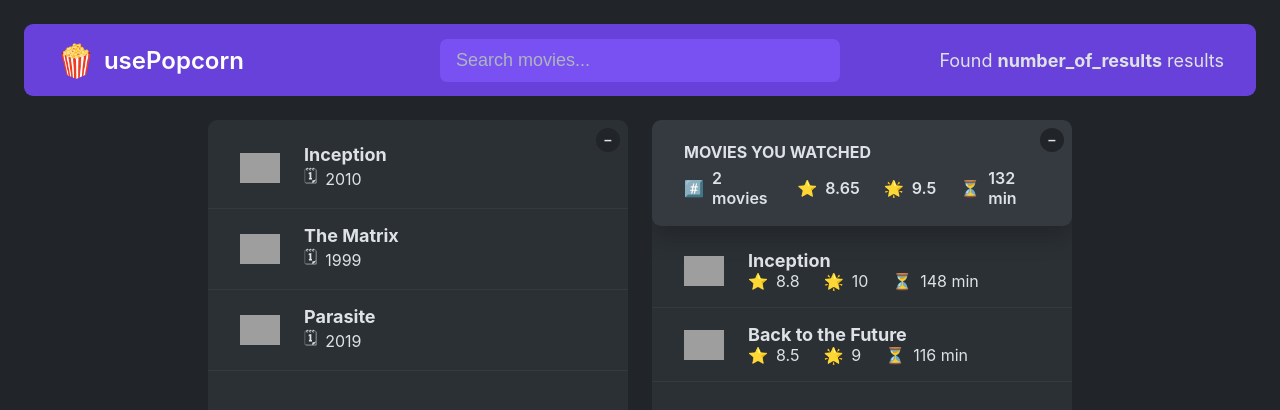
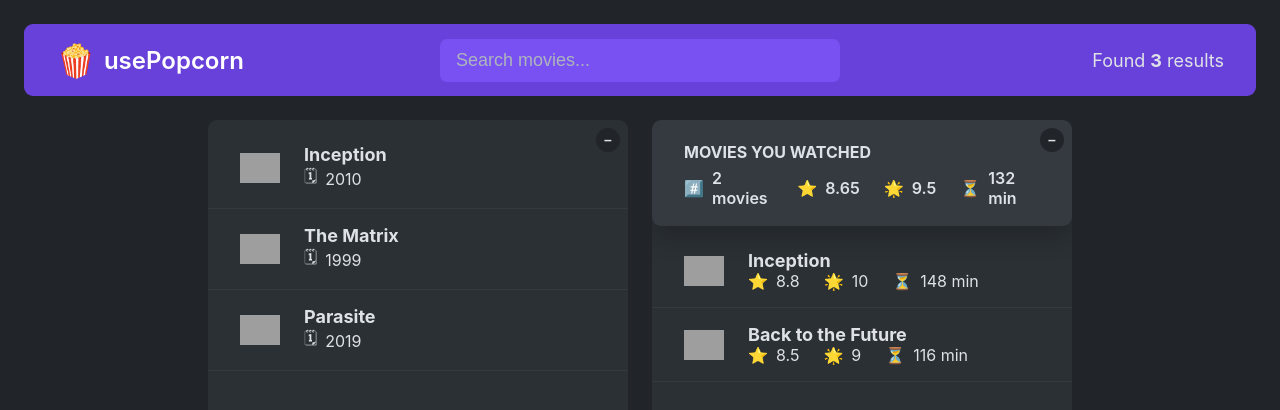
Before and after one commit to SoheilRezaei/usePopcorn, a React (Create React App) app: page / in a window 1280 px wide. Shown: the top 410 px of the page. Built offline with nearby package versions, Linux system fonts and the light colour scheme; grey boxes are pictures that could not be loaded.

Commit message:
using state composition to avoid drilling

```diff
--- a/src/App.js
+++ b/src/App.js
@@ -50,19 +50,18 @@ const tempWatchedData = [
 const average = (arr) =>
   arr.reduce((acc, cur, i, arr) => acc + cur / arr.length, 0);
 
-function NavBar() {
+function NavBar({ children }) {
   return (
     <nav className="nav-bar">
       <Logo />
-      <SearchBar />
-      <NumOfResults />
+      {children}
     </nav>
   );
 }
-function NumOfResults() {
+function NumOfResults({ movies }) {
   return (
     <p className="num-results">
-      Found <strong>number_of_results</strong> results
+      Found <strong>{movies.length}</strong> results
     </p>
   );
 }
@@ -90,16 +89,11 @@ function SearchBar() {
   );
 }
 
-function Main() {
-  return (
-    <main className="main">
-      <ListBox />
-      <WatchedBox />
-    </main>
-  );
+function Main({ children }) {
+  return <main className="main">{children}</main>;
 }
 
-function ListBox() {
+function ListBox({ children }) {
   const [isOpen1, setIsOpen1] = useState(true);
   return (
     <div className="box">
@@ -109,14 +103,12 @@ function ListBox() {
       >
         {isOpen1 ? "–" : "+"}
       </button>
-      {isOpen1 && <MoviesList />}
+      {isOpen1 && children}
     </div>
   );
 }
 
-function MoviesList() {
-  const [movies, setMovies] = useState(tempMovieData);
-
+function MoviesList({ movies }) {
   return (
     <ul className="list">
       {movies?.map((movie) => (
@@ -226,10 +218,20 @@ function WatchedMovie({ movie }) {
 }
 
 export default function App() {
+  const [movies, setMovies] = useState(tempMovieData);
+
   return (
     <>
-      <NavBar />
-      <Main />
+      <NavBar>
+        <SearchBar />
+        <NumOfResults movies={movies} />
+      </NavBar>
+      <Main>
+        <ListBox>
+          <MoviesList movies={movies} />
+        </ListBox>
+        <WatchedBox movies={movies} />
+      </Main>
     </>
   );
 }
```
